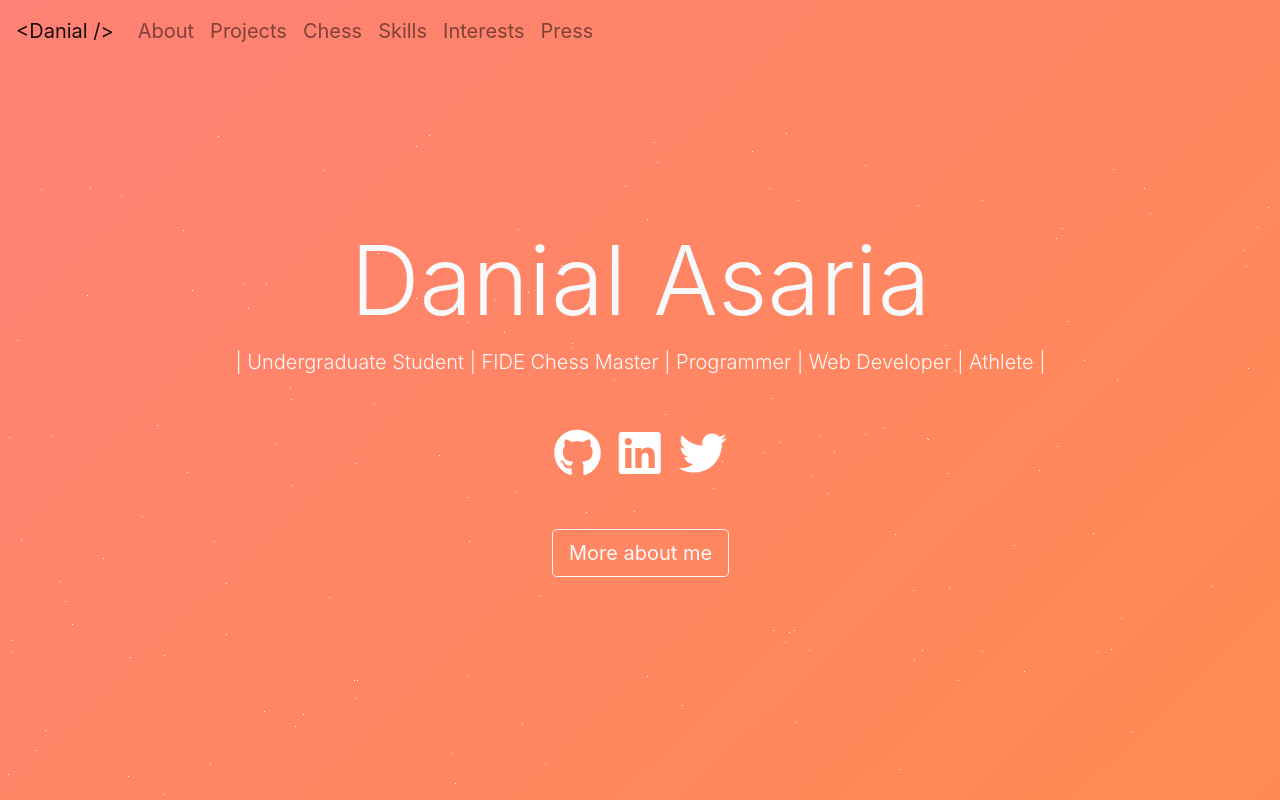
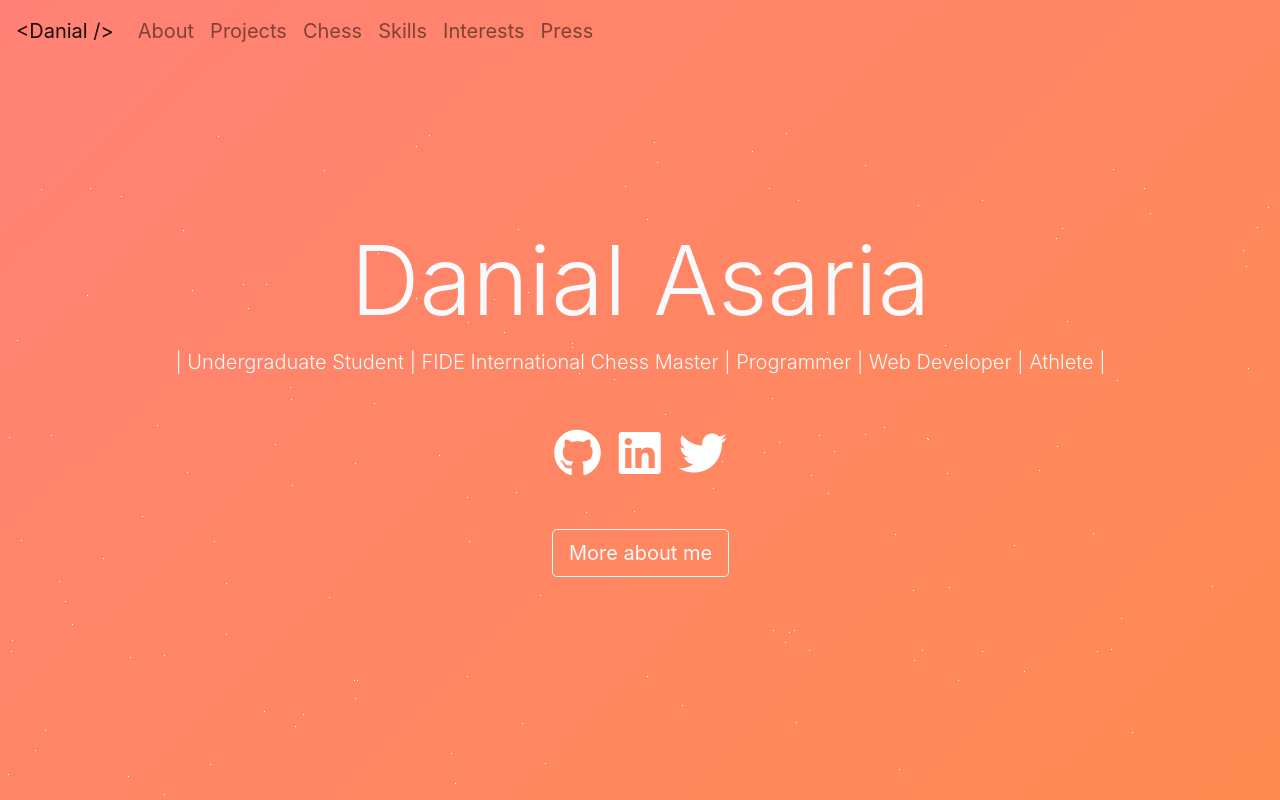
Before and after one commit to danialasaria/personal-website, a React (Create React App) app: page / in a window 1280 px wide. Shown: the top 800 px of the page. Built offline with nearby package versions, Linux system fonts and the light colour scheme; no server answers.

Commit message:
IM title!

```diff
--- a/src/components/home/Leadership.jsx
+++ b/src/components/home/Leadership.jsx
@@ -31,7 +31,7 @@ const Leadership = () => {
                     and since then have become a 5-time National Champion and am currently the #1 18-year-old on the west coast of the United States. In addition,
                     I have defeated numerous world-renowned Grandmasters and played some of the best in the world including World Champion Viswanathan Anand and Grandmaster Hikaru
                     Nakamura. My peak United States Chess Federation and International Chess Federation ratings are 2420 and 2340 respectively, awarding me the titles of
-                    National Master and FIDE Master (top .43% in the world Inspired to share this passion I created the Asaria School of Chess where I teach students ages 5-80 from across the US, UK, and Asia.{/* I've been extremely grateful to have opportunities to lead my peers
+                    National Master and FIDE International Master (top .43% in the world Inspired to share this passion I created the Asaria School of Chess where I teach students ages 5-80 from across the US, UK, and Asia.{/* I've been extremely grateful to have opportunities to lead my peers
                        */}
                  </p>
               </div>
--- a/src/editable-stuff/configurations.json
+++ b/src/editable-stuff/configurations.json
@@ -5,7 +5,7 @@
   "FirstName": "Danial",
   "MiddleName": "",
   "LastName": "Asaria",
-  "devDesc": "| Undergraduate Student | FIDE Chess Master | Programmer | Web Developer | Athlete ",
+  "devDesc": "| Undergraduate Student | FIDE International Chess Master | Programmer | Web Developer | Athlete ",
   "icons": [
     {
       "id": 0,
```
